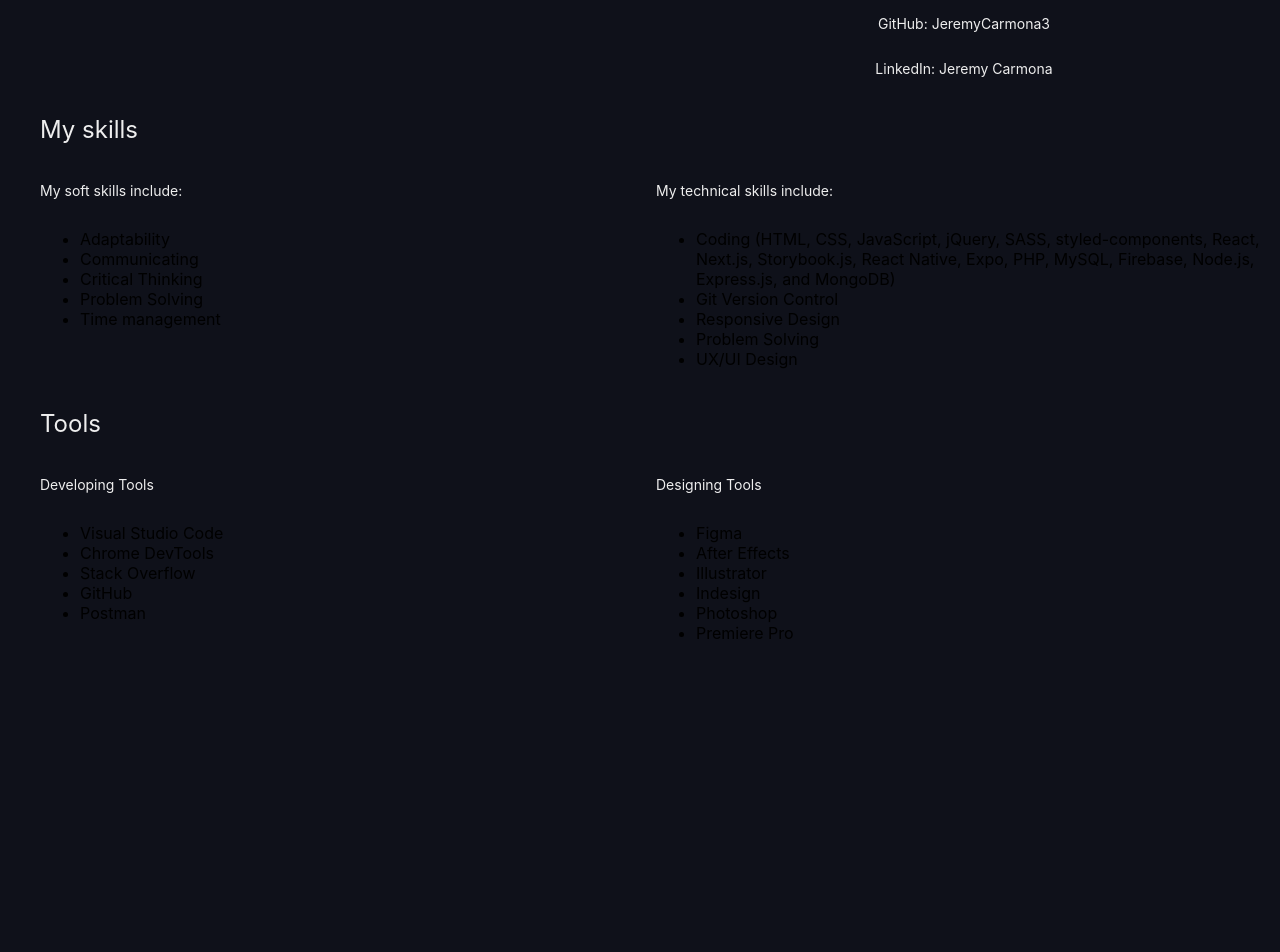
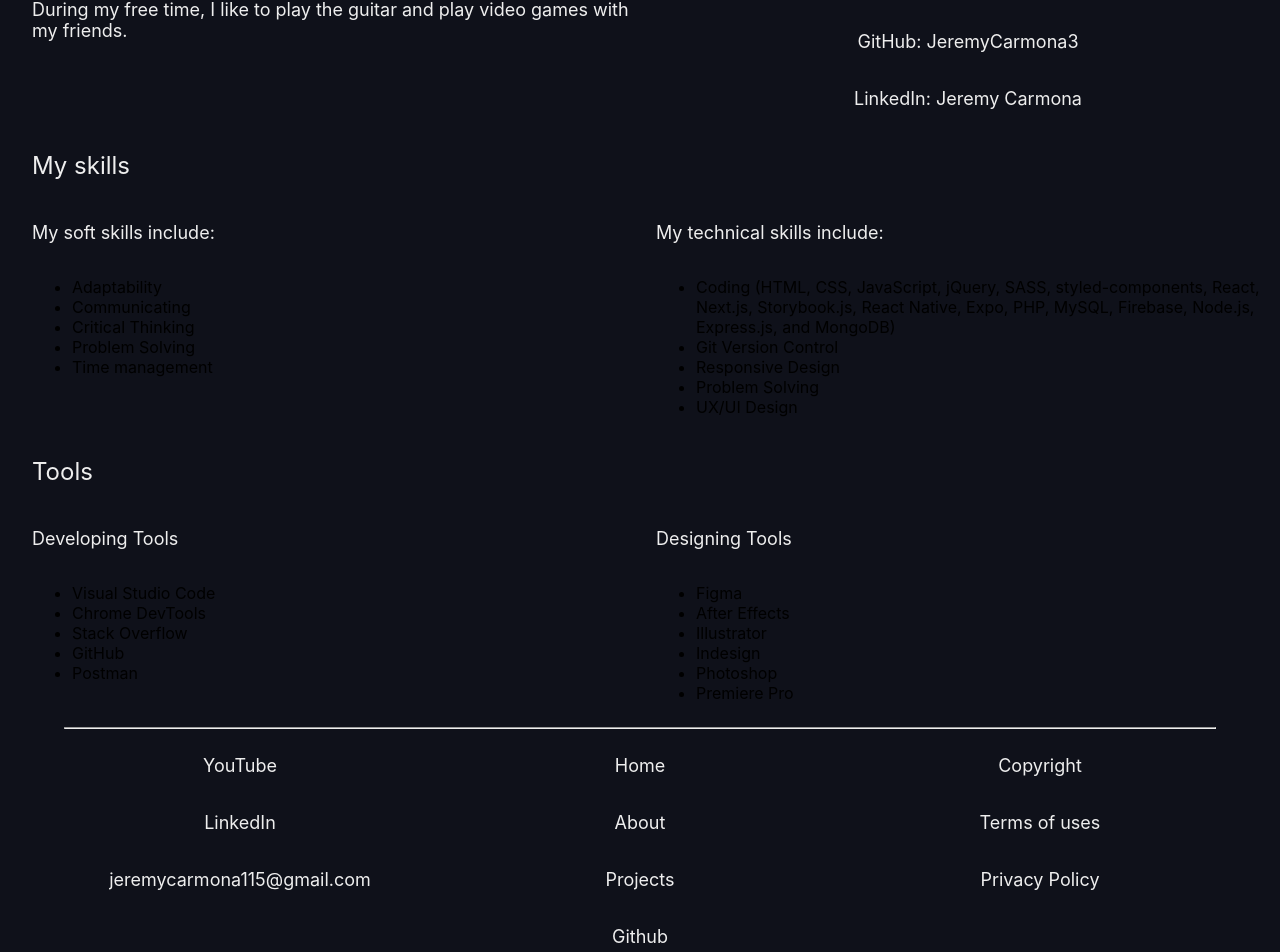
Before and after one commit to JeremyCarmona3/my-portfolio, a Next.js app: page /about in a window 1280 px wide. Shown: the part 723-1675 px from the top of the page. Before the commit the page ends 1382 px from the top, so only its background shows below. Built offline with nearby package versions, Linux system fonts and the light colour scheme.

Commit message:
footer and new pages

```diff
--- a/comps/global/footer.js
+++ b/comps/global/footer.js
@@ -0,0 +1,59 @@
+import React from 'react';
+import styled from "styled-components";
+
+import { useRouter } from 'next/router';
+
+const Cont = styled.div`
+  display: flex;
+  flex-direction: row ;
+  justify-content: center;
+  flex-wrap: wrap;
+  min-height: 100px;
+  /* background-color: #fad; */
+`;
+
+
+const Line = styled.hr`
+  width: 90%;
+`;
+
+const FooterText = styled.p`
+  cursor: pointer;
+`;
+
+const Section = styled.div`
+  display: flex;
+  flex-direction: column;
+  align-items: center;
+  min-width: 400px;
+  /* flex: 1; */
+  /* border: 1px solid #000000; */
+`;
+
+export default function Footer({
+
+}) {
+  const router = useRouter();
+  return ( <div>
+    <Line />
+    <Cont>
+      <Section>
+        <FooterText onClick={() => router.push('https://www.youtube.com/channel/UCcmeyiH334i7tiCLhYIuc3g/featured')}>YouTube</FooterText>
+        <FooterText onClick={() => router.push('https://www.linkedin.com/in/jeremy-carmona-0685731bb/')}>LinkedIn</FooterText>
+        <FooterText onClick={() => router.push('https://github.com/JeremyCarmona3/')}>jeremycarmona115@gmail.com</FooterText>
+      </Section>
+      <Section>
+        <FooterText onClick={() => router.push('/')}>Home</FooterText>
+        <FooterText onClick={() => router.push('/about')}>About</FooterText>
+        <FooterText onClick={() => router.push('/projects')}>Projects</FooterText>
+        <FooterText onClick={() => router.push('https://github.com/JeremyCarmona3/')}>Github</FooterText>
+      </Section>
+      <Section>
+        <FooterText onClick={() => router.push('/copyright')}>Copyright</FooterText>
+        <FooterText onClick={() => router.push('/termsofuses')}>Terms of uses</FooterText>
+        <FooterText onClick={() => router.push('/privacypolicy')}>Privacy Policy</FooterText>
+      </Section>
+    </Cont>
+  </div>
+  )
+}
--- a/pages/about.js
+++ b/pages/about.js
@@ -5,6 +5,7 @@ import styles from '../styles/Home.module.css'
 import Navbar from '../comps/global/navbar'
 import Title from '../comps/text/title'
 import Subtitle from '../comps/text/subtitle'
+import Footer from '../comps/global/footer'
 
 export default function About() {
   return (
@@ -139,6 +140,7 @@ export default function About() {
           <input type='form'></input> */}
         </div>
       </div>
+      <Footer />
     </div>
   )
 }
--- a/pages/index.js
+++ b/pages/index.js
@@ -7,6 +7,7 @@ import Title from '../comps/text/title'
 import Subtitle from '../comps/text/subtitle'
 
 import { SiHtml5, SiCss3, SiJavascript, SiReact, SiNextdotjs, SiStyledcomponents, SiExpo, SiPhp, SiMysql, SiFirebase, SiNodedotjs, SiMongodb, SiSocketdotio } from "react-icons/si";
+import Footer from '../comps/global/footer'
 
 export default function Home() {
   return (
@@ -197,6 +198,7 @@ export default function Home() {
         <Subtitle text='}'/>
 
       </div>
+      <Footer />
     </div>
   )
 }
--- a/pages/projects.js
+++ b/pages/projects.js
@@ -5,6 +5,7 @@ import styles from '../styles/Home.module.css'
 import Navbar from '../comps/global/navbar'
 import Title from '../comps/text/title'
 import Subtitle from '../comps/text/subtitle'
+import Footer from '../comps/global/footer'
 
 export default function Projects() {
   return (
@@ -88,6 +89,7 @@ export default function Projects() {
           <Subtitle text='Project 4' /> */}
         </div>
       </div>
+      <Footer />
     </div>
   )
 }
--- a/styles/Home.module.css
+++ b/styles/Home.module.css
@@ -1,6 +1,6 @@
 .container {
   min-height: 100vh;
-  padding: 0 0.5rem;
+  /* padding: 0 0.5rem; */
   display: flex;
   flex-direction: column;
   background-color: #0F111A;
@@ -29,7 +29,6 @@
 .row {
   display: flex;
   flex-direction: row;
-  /* border: 1px solid white; */
 }
 
 .rowSkills {
@@ -57,8 +56,8 @@
 }
 
 .termprojects {
-  display: flex;
-  flex: 1;
+  /* display: flex; */
+  /* flex: 1; */
   padding: 10px;
   height: fit-content;
 }
@@ -84,7 +83,6 @@
   display: flex;
   flex-direction: row;
   flex-wrap: wrap;
-  list-style: none;
   color: #EEEEEE;
   font-size: 14px;
 }
@@ -108,9 +106,9 @@
   margin: 0.5rem;
 }
 
-@media (max-width: 600px) {
-  .grid {
-    width: 100%;
+@media (max-width: 768px) {
+  .row {
+    display: flex;
     flex-direction: column;
   }
 }
--- a/styles/globals.css
+++ b/styles/globals.css
@@ -1,6 +1,7 @@
 html,
 body {
   display: inline;
+  background-color: #0F111A;
   padding: 0;
   margin: 0;
   font-family: -apple-system, Poppins, BlinkMacSystemFont, Segoe UI, Roboto, Oxygen,
@@ -14,11 +15,11 @@ a {
 
 * {
   box-sizing: border-box;
-  background-color: #0F111A;
+  /* background-color: #0F111A; */
 }
 
 p {
-  font-size: 14px;
+  font-size: 18px;
   color: #EEEEEE;
 }
 /*
```
Also changed, not shown: pages/copyright.js (added, +32 -0 lines), pages/privacypolicy.js (added, +32 -0 lines), pages/termsofuses.js (added, +33 -0 lines).
